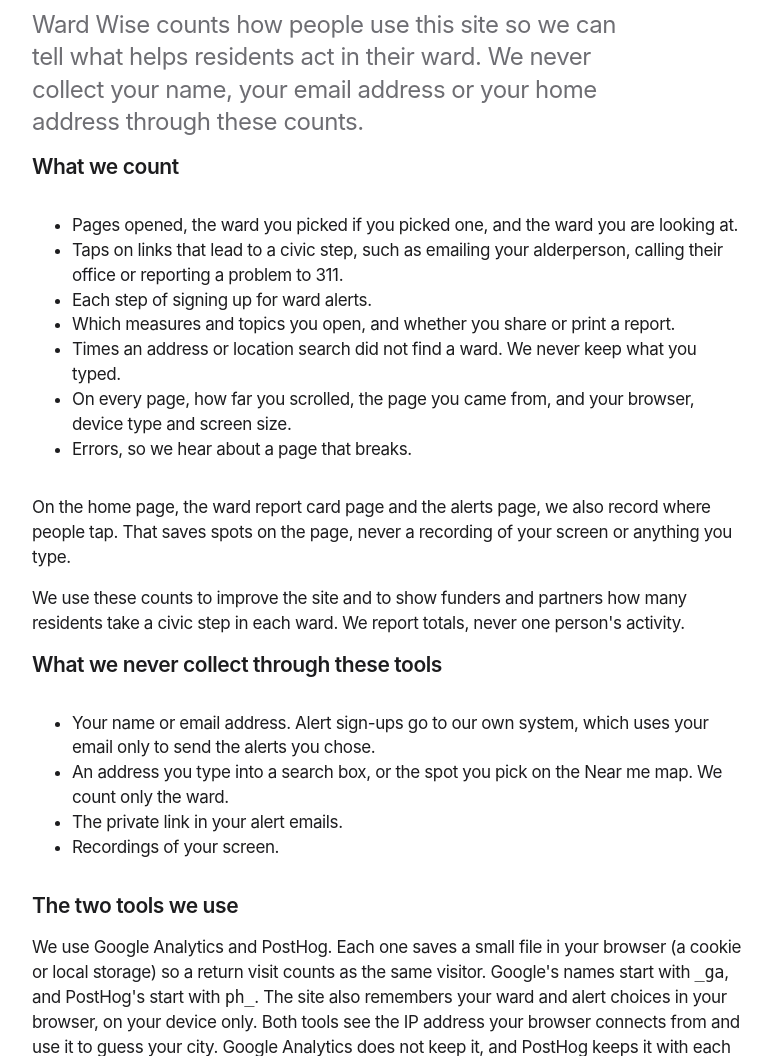
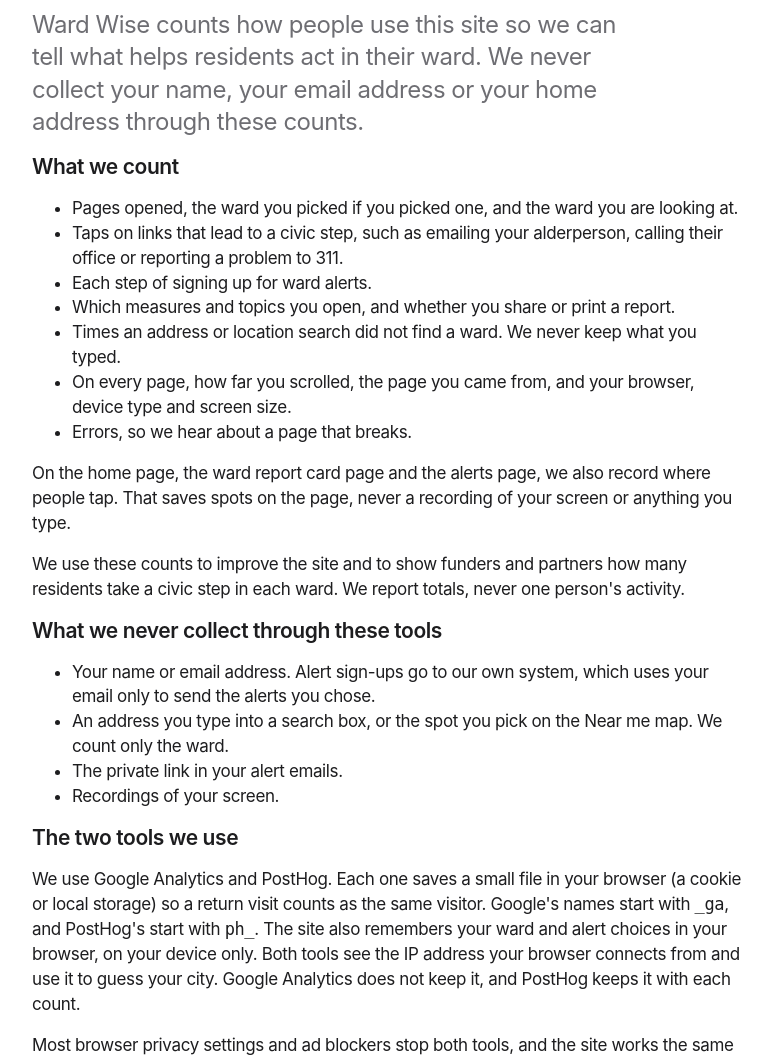
Before and after one commit to HarryBrisson/ward-wise-frontend, a Flask app: page /privacy in a window 1280 px wide. Shown: the part 316-1372 px from the top of the page, without its empty margins (250-1022 px from the left). Run offline with Flask 3, Linux system fonts and the light colour scheme; data that the repository does not hold is empty; some libraries are stand-ins or nearby versions.

Commit message:
privacy page: even spacing around the lists
Co-Authored-By: Claude Opus 5.5 <noreply@anthropic.com>

```diff
--- a/templates/privacy.html
+++ b/templates/privacy.html
@@ -11,7 +11,7 @@
       <p class="fd-sub">Ward Wise counts how people use this site so we can tell what helps residents act in their ward. We never collect your name, your email address or your home address through these counts.</p>
 
       <h2 class="fd-h3">What we count</h2>
-      <ul>
+      <ul style="margin: 0">
         <li>Pages opened, the ward you picked if you picked one, and the ward you are looking at.</li>
         <li>Taps on links that lead to a civic step, such as emailing your alderperson, calling their office or reporting a problem to 311.</li>
         <li>Each step of signing up for ward alerts.</li>
@@ -24,7 +24,7 @@
       <p>We use these counts to improve the site and to show funders and partners how many residents take a civic step in each ward. We report totals, never one person's activity.</p>
 
       <h2 class="fd-h3">What we never collect through these tools</h2>
-      <ul>
+      <ul style="margin: 0">
         <li>Your name or email address. Alert sign-ups go to our own system, which uses your email only to send the alerts you chose.</li>
         <li>An address you type into a search box, or the spot you pick on the Near me map. We count only the ward.</li>
         <li>The private link in your alert emails.</li>
```
